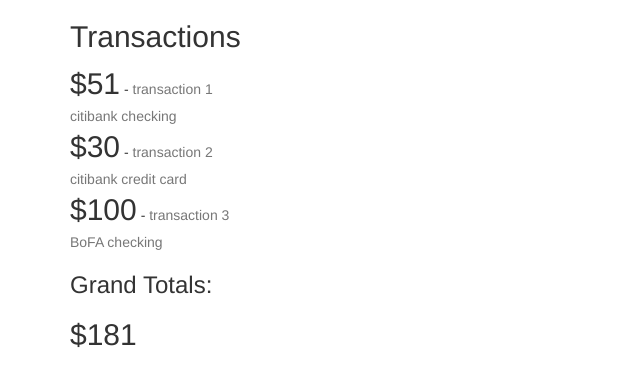
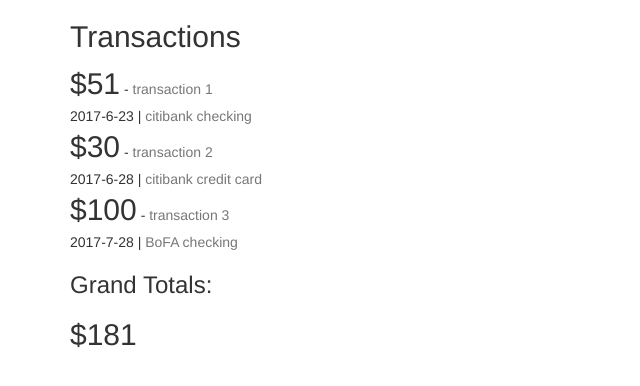
Before and after one commit to JacobGH111/finances, a website: page index.html in a window 1280 px wide. Shown: the whole page, without its empty margins (0-640 px from the left). Drawn offline with nearby package versions, Linux system fonts and the light colour scheme; files that its build step writes are made by us from their sources.

Commit message:
added the date of the transaction to the interface

```diff
--- a/index.html
+++ b/index.html
@@ -15,7 +15,10 @@
           <div class="row">
             <div class="col-xs-6">
               <span class="value">${{transaction.value}}</span> - <span class="text-muted">{{transaction.name}}</span>
-              <div class="text-muted">{{transaction.source}}</div>
+              <div>
+              <span class="date">{{transaction.date}}</span> |
+              <span class="text-muted">{{transaction.source}}</span>
+              </div>
             </div>
             <div class="col-xs-6">
               <div ng-show="transaction.transfer">
@@ -61,17 +64,20 @@
         {
           name:"transaction 1",
           source: "citibank checking",
-          value: 51
+          value: 51,
+          date: "2017-6-23"
         },
         {
           name:"transaction 2",
           source: "citibank credit card",
-          value: 30
+          value: 30,
+          date: "2017-6-28"
         },
         {
           name: "transaction 3",
           source: "BoFA checking",
-          value: 100
+          value: 100,
+          date: "2017-7-28"
         }
 
       ]
```
